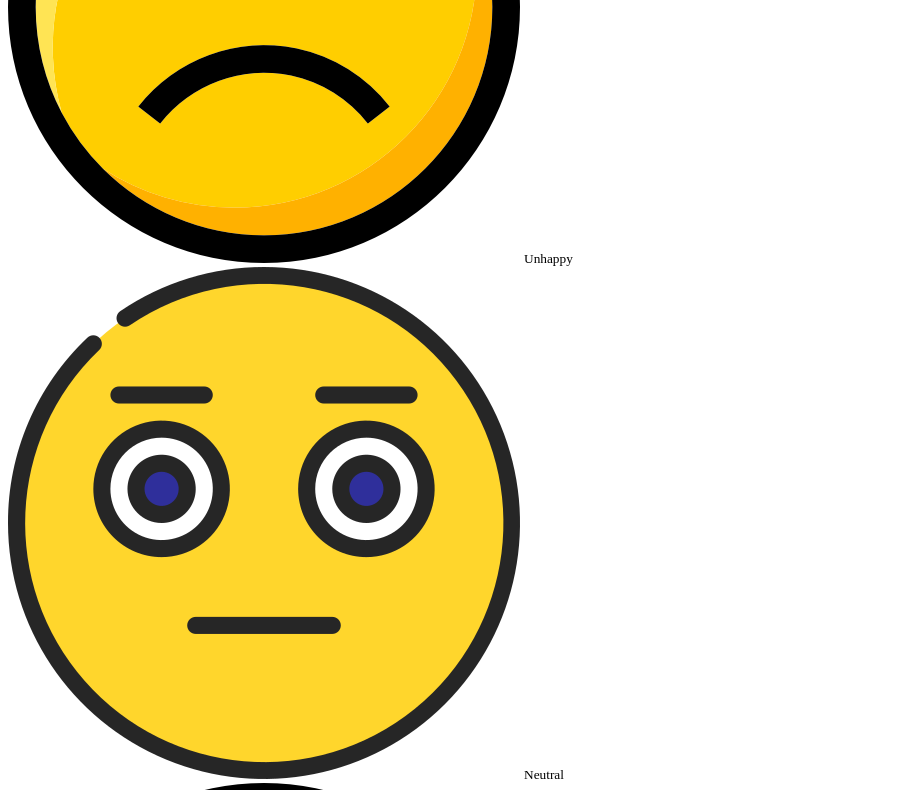
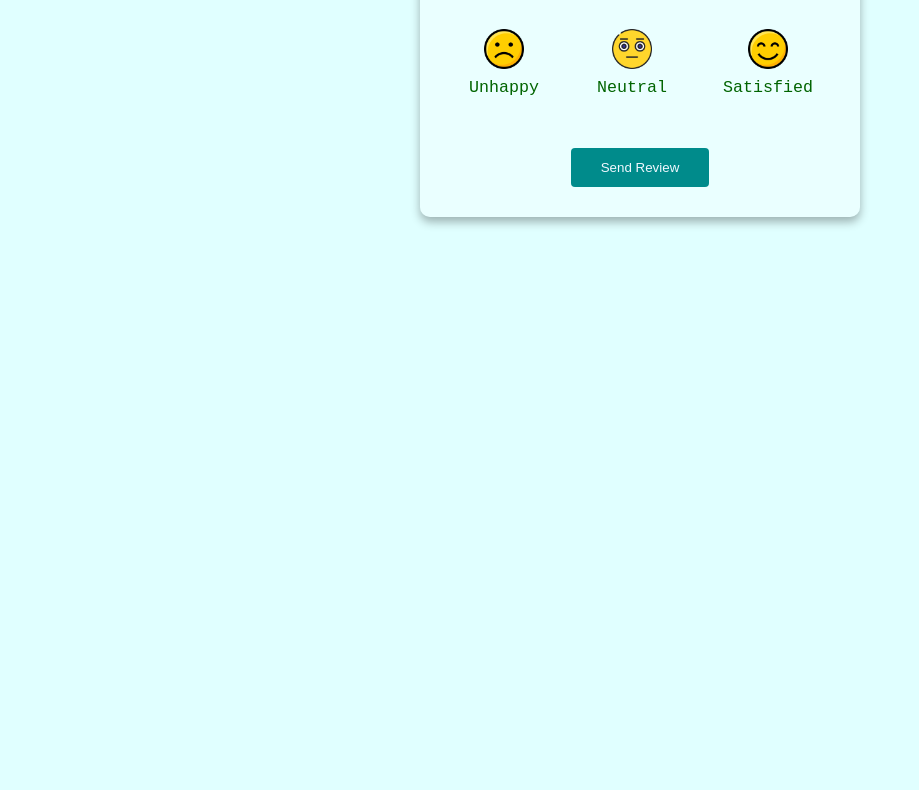
Before and after one commit to CodeByBlazej/Feedback-UI-project, a plain HTML site: page index.html in a window 1280 px wide. Shown: the part 329-1119 px from the top of the page, without its empty margins (0-919 px from the left). After the commit the page ends 800 px from the top, so only its background shows below. Drawn offline with Linux system fonts and the light colour scheme.

Commit message:
JS added

```diff
--- /dev/null
+++ b/app.js
@@ -0,0 +1,20 @@
+const ratingEls = document.querySelectorAll('.rating');
+
+
+
+
+
+ratingEls.forEach((ratingEl) => {
+  ratingEl.addEventListener('click', (event) => {
+    removeActive();
+    event.target.classList.add('active');
+    event.target.parentNode.classList.add('active');
+  });
+});
+
+
+function removeActive() {
+  ratingEls.forEach((ratingEl) => {
+    ratingEl.classList.remove('active');
+  })
+}
--- a/index.html
+++ b/index.html
@@ -4,6 +4,7 @@
   <meta charset="UTF-8">
   <meta name="viewport" content="width=device-width, initial-scale=1.0">
   <title>Feedback UI</title>
+  <link rel="stylesheet" href="style.css">
 </head>
 <body>
   <div class="container" id="container">
@@ -27,5 +28,6 @@
     </div>
     <button class="btn" id="btn">Send Review</button>
   </div>
+  <script src="app.js"></script>
 </body>
 </html>
--- a/style.css
+++ b/style.css
@@ -1,3 +1,69 @@
+body{
+  margin: 0;
+  background-color: lightcyan;
+  color: darkgreen;
+  display: flex;
+  min-height: 100vh;
+  justify-content: center;
+  align-items: center;
+  font-family: monospace;
+}
+
+.container{
+  background: rgba(255,255,255,.3);
+  box-shadow: 0 5px 10px rgba(0,0,0, .3);
+  border-radius: 10px;
+  padding: 20px;
+  width: 85%;
+  max-width: 400px;
+  text-align: center;
+  font-size: 20px;
+}
+
+.heading{
+  margin: 5px;
+  font-size: 30px;
+}
+
+.ratings-container{
+  display: flex;
+  padding: 20px 0;
+}
+
+.rating{
+  cursor: pointer;
+  padding: 10px;
+  margin: 10px 5px;
+}
+
+.rating:hover,
+.rating.active:hover{
+  background: darkseagreen;
+  border-radius: 10px;
+  box-shadow: 0 0 10px rgba(0,0,0, .3);
+  color: aliceblue;
+  transition: all 300ms ease;
+}
+
+.btn{
+  background-color: darkcyan;
+  color: aliceblue;
+  border: 0;
+  margin: 10px;
+  border-radius: 4px;
+  padding: 12px 30px;
+  cursor: pointer;
+}
+
+.btn:hover{
+  box-shadow: 0 5px 10px rgba(0, 0, 0, .3);
+  transition: all 300ms ease;
+}
+
+.btn:active{
+  transform: scale(0.96);
+}
+
 .rating img{
   width: 40px;
 }
```
